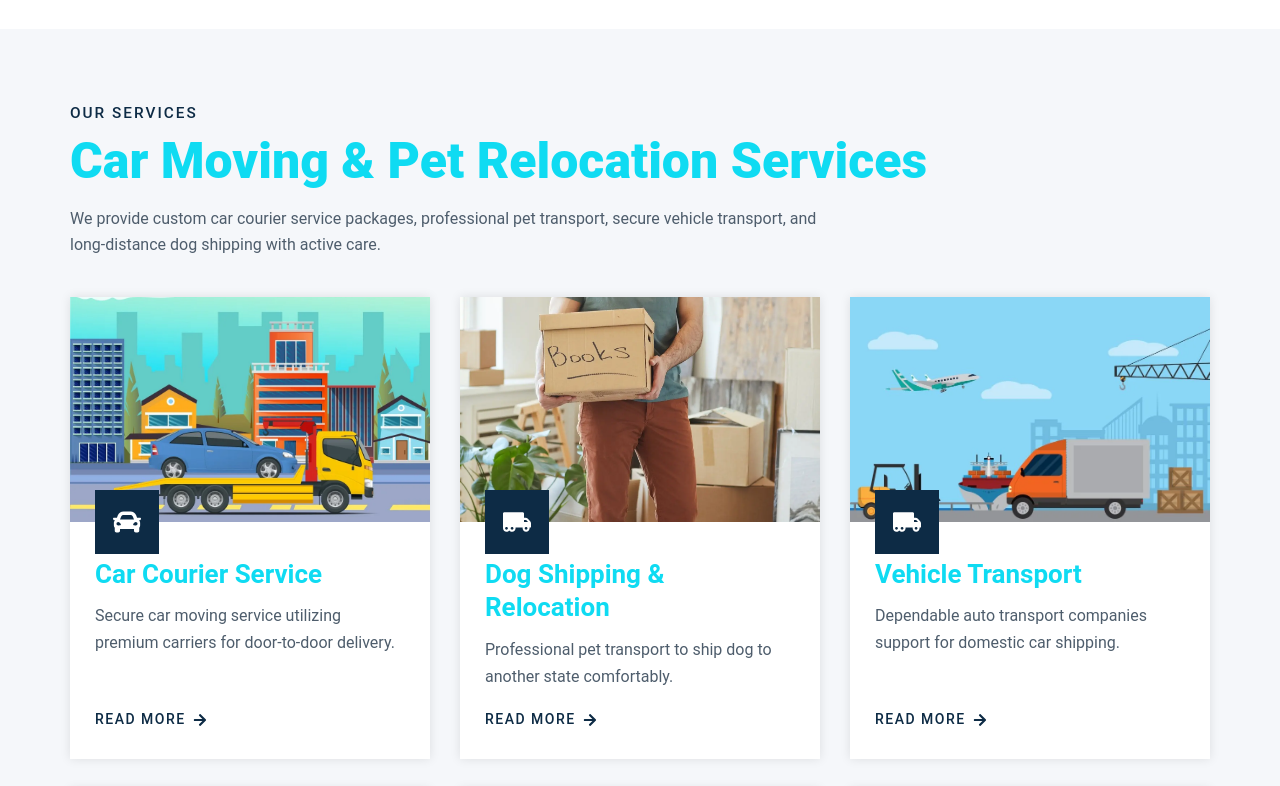
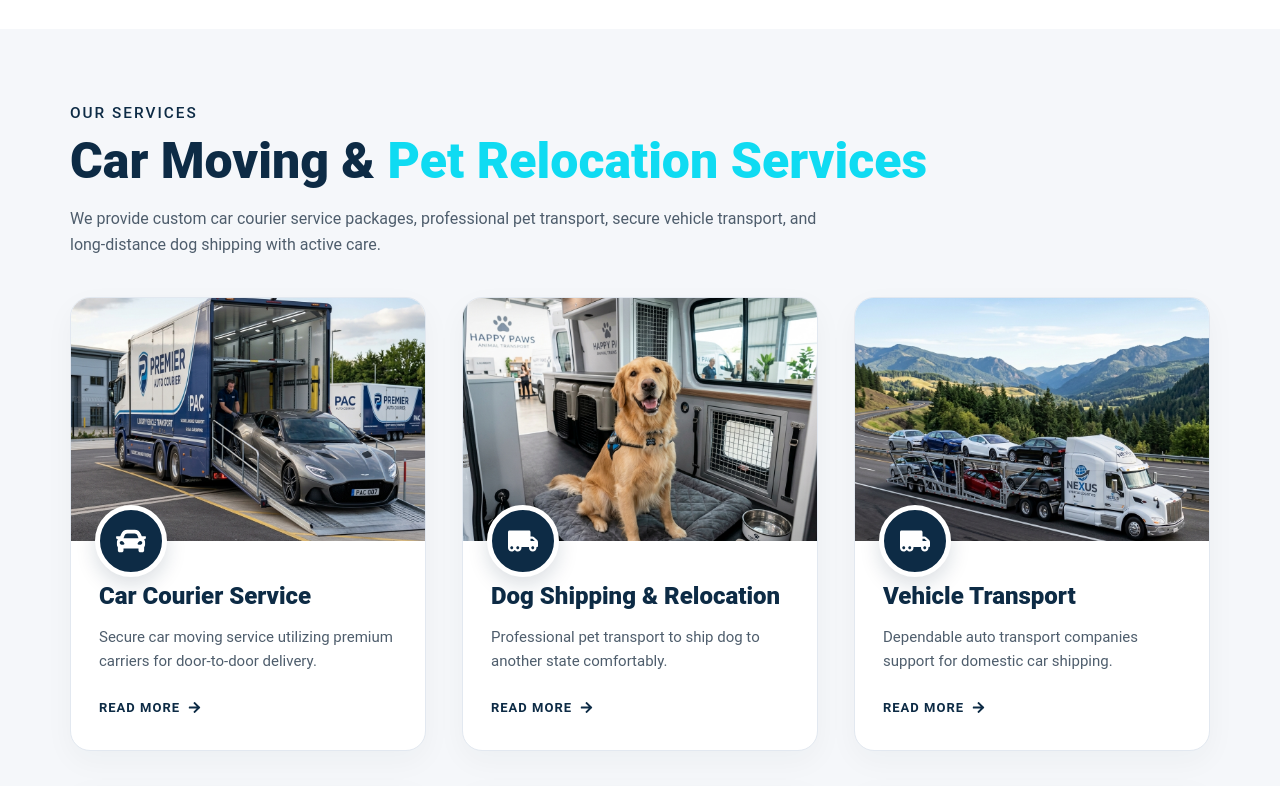
Before and after one commit to CybertizeYogesh/wheelpetindia, a Next.js app: page / in a window 1280 px wide. Shown: the part 1620-2406 px from the top of the page. Built offline with nearby package versions, Linux system fonts and the light colour scheme.

Commit message:
Redesign Services section: replace legacy illustrations with high-quality photographic assets, apply navy titles, rounded corners, circular icon badges, and micro-hover animations

```diff
--- a/app/page.js
+++ b/app/page.js
@@ -62,7 +62,9 @@ export default function HomePage() {
       <section className="section" style={{ background: "var(--color-light)" }}>
         <div className="container">
           <p className="eyebrow">Our Services</p>
-          <h2 className="sectionTitle">Car Moving & Pet Relocation Services</h2>
+          <h2 className={`sectionTitle ${styles.aboutTitle}`}>
+            Car Moving & <span className={styles.accentText}>Pet Relocation Services</span>
+          </h2>
           <p className="sectionText">We provide custom car courier service packages, professional pet transport, secure vehicle transport, and long-distance dog shipping with active care.</p>
           <div style={{ marginTop: 38 }}>
             <ServiceGrid items={services} limit={6} />
--- a/data/siteData.js
+++ b/data/siteData.js
@@ -64,7 +64,7 @@ export const services = [
     slug: "car-courier-service",
     title: "Car Courier Service",
     short: "Secure car moving service utilizing premium carriers for door-to-door delivery.",
-    image: "/uploads/2025/11/image-42.webp",
+    image: "/why_transport.png",
     icon: "FaCar",
     intro: "Our car courier service offers reliable vehicle transport solutions across India with specialized open and enclosed auto transport carriers.",
     detail: [
@@ -89,7 +89,7 @@ export const services = [
     slug: "dog-shipping",
     title: "Dog Shipping & Relocation",
     short: "Professional pet transport to ship dog to another state comfortably.",
-    image: "/uploads/2025/01/moving-in-new-house.webp",
+    image: "/blog_dog.png",
     icon: "FaDog",
     intro: "Ship dog to another state safely with Wheelpet India, a trusted animal travel agency offering professional pet transport and custom crates.",
     detail: [
@@ -114,7 +114,7 @@ export const services = [
     slug: "vehicle-transport",
     title: "Vehicle Transport",
     short: "Dependable auto transport companies support for domestic car shipping.",
-    image: "/uploads/2025/11/image-55.webp",
+    image: "/blog_car.png",
     icon: "FaTruckMoving",
     intro: "Get the best car shipping company support for domestic vehicle transport and intercity car delivery service.",
     detail: [
@@ -139,7 +139,7 @@ export const services = [
     slug: "professional-pet-transport",
     title: "Professional Pet Transport",
     short: "Domestic pet travel agency handling dogs, cats, and small animals.",
-    image: "/uploads/2025/01/business-lady-asking-mover-about-delivery-order.webp",
+    image: "/about_transport.png",
     icon: "FaPaw",
     intro: "Wheelpet India is a dedicated animal travel agency providing professional pet transport and dog shipping across major cities.",
     detail: [
@@ -189,7 +189,7 @@ export const services = [
     slug: "pet-cab-boarding",
     title: "Pet Cab & Boarding",
     short: "Air-conditioned pet cabs for local transit and travel boarding facilities.",
-    image: "/uploads/2025/02/A-big-box-1024x1024.webp",
+    image: "/blog_pet.png",
     icon: "FaTaxi",
     intro: "Our professional pet transport services include customized pet cabs and travel boarding support to prepare your pet for transit.",
     detail: [
--- a/styles/sections.module.css
+++ b/styles/sections.module.css
@@ -360,48 +360,53 @@
 
 .serviceGrid {
   display: grid;
-  grid-template-columns: repeat(auto-fit, minmax(min(100%, 285px), 1fr));
-  gap: clamp(20px, 2.5vw, 30px);
+  grid-template-columns: repeat(auto-fit, minmax(min(100%, 320px), 1fr));
+  gap: clamp(24px, 3vw, 36px);
   align-items: stretch;
 }
 
 .serviceCard {
   position: relative;
   background: #ffffff;
-  box-shadow: var(--shadow-soft);
+  border: 1px solid var(--color-border);
+  border-radius: 20px;
+  box-shadow: 0 10px 30px rgba(24, 41, 55, 0.04);
   height: 100%;
   display: flex;
   flex-direction: column;
   min-width: 0;
-  transition: transform var(--transition), box-shadow var(--transition);
+  transition: all 0.4s cubic-bezier(0.165, 0.84, 0.44, 1);
+  overflow: hidden;
 }
 
 .serviceCard:hover {
-  transform: translateY(-8px);
+  transform: translateY(-10px);
+  border-color: rgba(15, 219, 242, 0.3);
   box-shadow: var(--shadow-card);
 }
 
 .serviceImage {
-  aspect-ratio: 16 / 10;
+  aspect-ratio: 16 / 11;
   height: auto;
   overflow: hidden;
   flex: 0 0 auto;
+  position: relative;
 }
 
 .serviceImage img {
   width: 100%;
   height: 100%;
   object-fit: cover;
-  transition: transform 600ms ease;
+  transition: transform 0.6s ease;
 }
 
 .serviceCard:hover .serviceImage img {
-  transform: scale(1.08);
+  transform: scale(1.06);
 }
 
 .serviceBody {
   position: relative;
-  padding: 36px clamp(20px, 2vw, 25px) 28px;
+  padding: 40px clamp(20px, 2.2vw, 28px) 32px;
   display: flex;
   flex: 1 1 auto;
   flex-direction: column;
@@ -410,39 +415,72 @@
 
 .serviceIcon {
   position: absolute;
-  top: -32px;
-  left: 25px;
-  width: 64px;
-  height: 64px;
+  top: -36px;
+  left: 24px;
+  width: 72px;
+  height: 72px;
   display: grid;
   place-items: center;
   background: var(--color-primary);
   color: #ffffff;
-  font-size: 28px;
+  font-size: 30px;
+  border-radius: 50%;
+  border: 5px solid #ffffff;
+  box-shadow: 0 8px 20px rgba(13, 43, 69, 0.15);
+  transition: all 0.4s ease;
+  z-index: 3;
+}
+
+.serviceCard:hover .serviceIcon {
+  background: var(--color-secondary);
+  color: var(--color-primary);
+  transform: translateY(-3px) scale(1.05);
+  box-shadow: 0 10px 25px rgba(15, 219, 242, 0.3);
 }
 
 .serviceBody h3 {
-  margin: 0 0 12px;
+  margin: 0 0 14px;
+  color: var(--color-primary);
+  font-size: clamp(20px, 2vw, 24px);
+  font-weight: 800;
+  line-height: 1.25;
+  transition: color var(--transition);
+}
+
+.serviceCard:hover .serviceBody h3 {
   color: var(--color-secondary);
-  font-size: clamp(21px, 2.1vw, 26px);
-  font-weight: 600;
-  line-height: 1.3;
 }
 
 .serviceBody p {
-  margin: 0 0 18px;
+  margin: 0 0 24px;
+  color: var(--color-text);
+  font-size: 15px;
+  line-height: 1.6;
   flex: 1 1 auto;
 }
 
 .readMore {
   display: inline-flex;
   align-items: center;
-  gap: 7px;
+  gap: 8px;
   color: var(--color-primary);
-  font-size: 14px;
-  font-weight: 500;
-  letter-spacing: 1.5px;
+  font-size: 13px;
+  font-weight: 700;
+  letter-spacing: 1px;
   text-transform: uppercase;
+  transition: all var(--transition);
+}
+
+.readMore svg {
+  transition: transform var(--transition);
+}
+
+.serviceCard:hover .readMore {
+  color: var(--color-secondary);
+}
+
+.serviceCard:hover .readMore svg {
+  transform: translateX(5px);
 }
 
 .darkBand {
```
